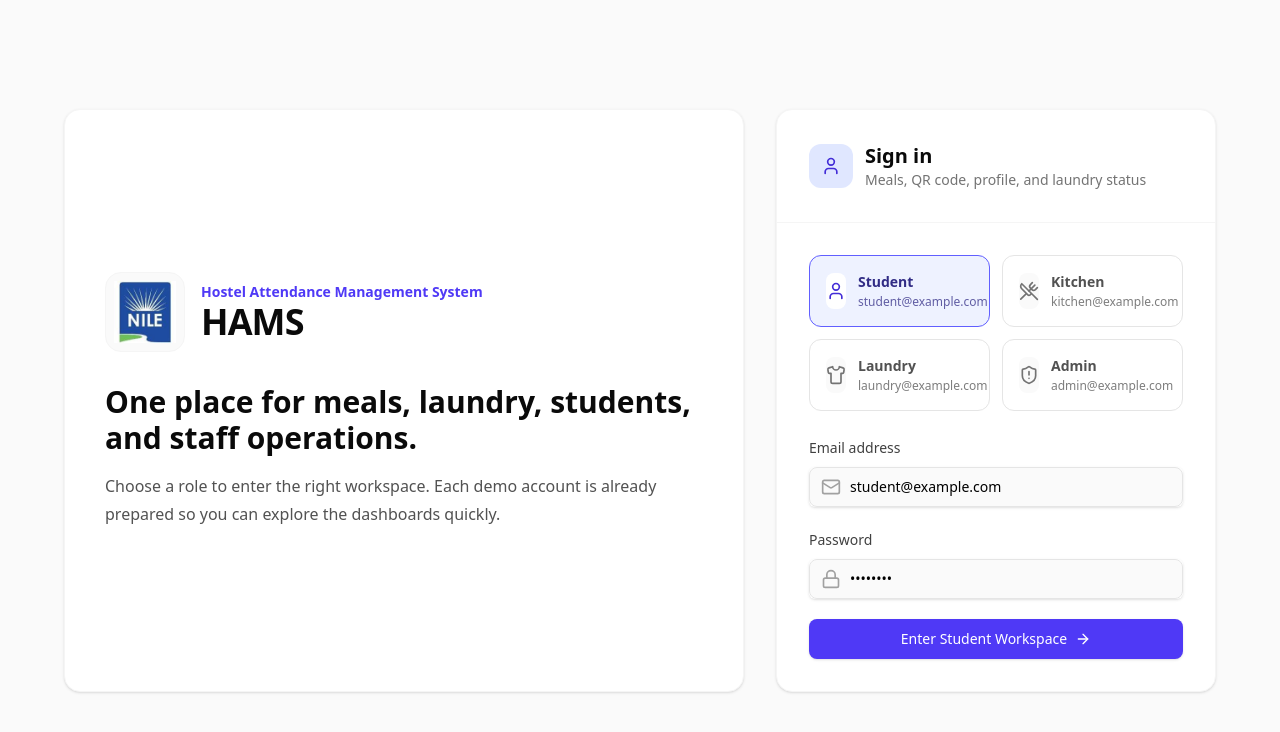
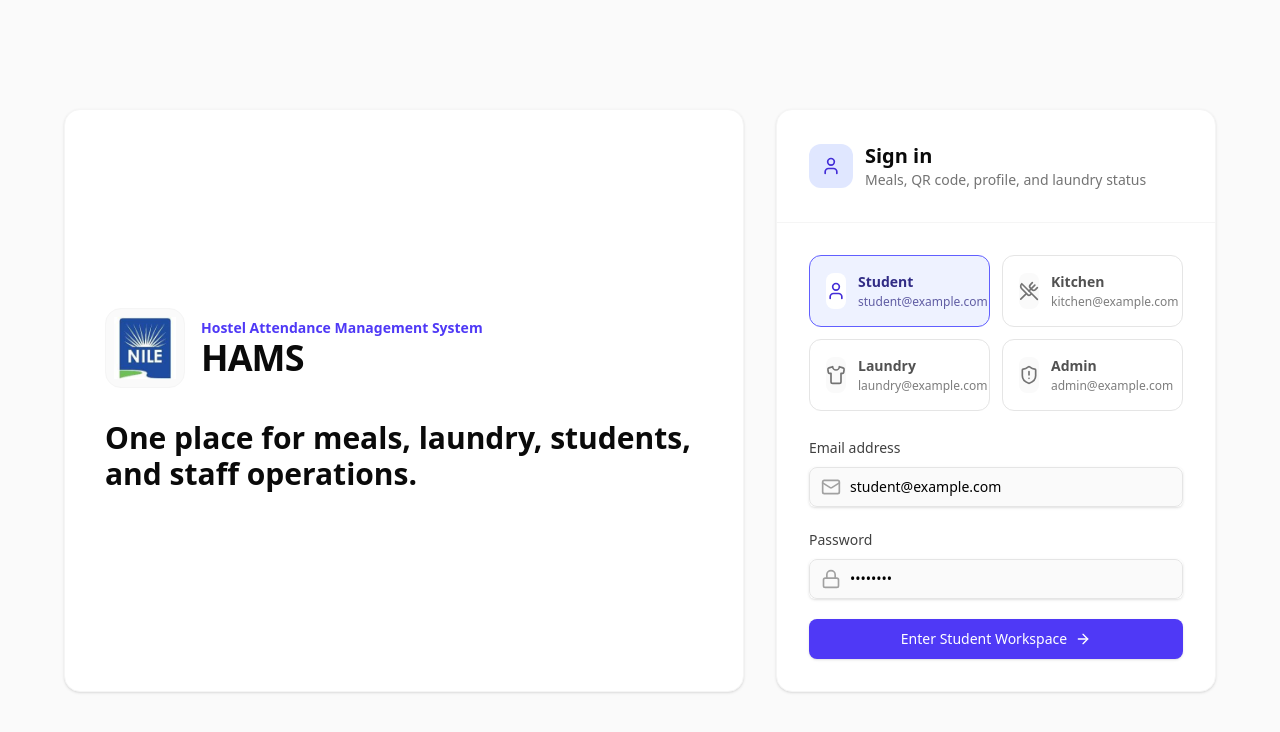
Before and after one commit to Eddiebot-creator/hams-fullstack, a React (Vite) app: page /login in a window 1280 px wide. Shown: the top 732 px of the page. Built offline with nearby package versions, Linux system fonts and the light colour scheme; no server answers.

Commit message:
Remove login helper paragraph

```diff
--- a/src/pages/Login.tsx
+++ b/src/pages/Login.tsx
@@ -74,9 +74,6 @@ export default function Login() {
 
               <div className="space-y-4 max-w-2xl">
                 <h2 className="text-2xl sm:text-3xl font-bold text-neutral-950">One place for meals, laundry, students, and staff operations.</h2>
-                <p className="text-base text-neutral-600 leading-7">
-                  Choose a role to enter the right workspace. Each demo account is already prepared so you can explore the dashboards quickly.
-                </p>
               </div>
             </div>
           </div>
```
